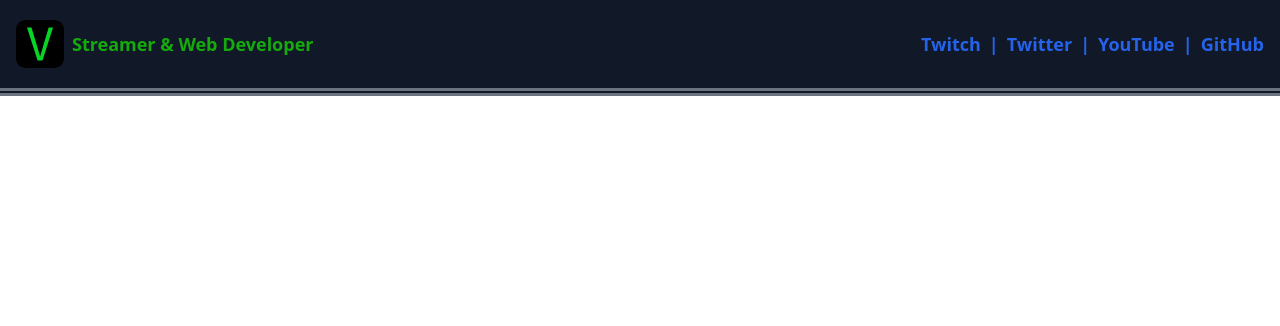
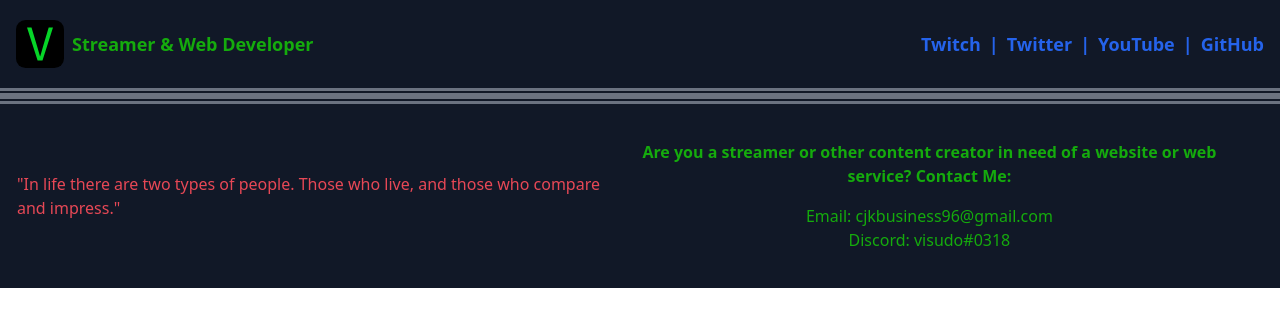
Before and after one commit to visudo20179C/portfolio, a Nuxt app: page / in a window 1280 px wide. Shown: the top 326 px of the page. Built offline with nearby package versions, Linux system fonts and the light colour scheme.

Commit message:
adds footer component

```diff
--- a/components/Footer.vue
+++ b/components/Footer.vue
@@ -0,0 +1,35 @@
+<template>
+	<div class="flex justify-between h-48 bg-gray-900 border-double border-t-8 border-gray-500">
+		<div class="mt-auto mb-auto ml-4 text-visudo-red border border-2 border-gray-900">
+			{{quoteCompute}}
+		</div>
+		<div class="mt-auto mb-auto mr-8 text-visudo-green text-center">
+			<div class="font-bold">Are you a streamer or other content creator in need of a website or web service? Contact Me:</div>
+			<ul class="mt-4">
+				<li>Email:  cjkbusiness96@gmail.com</li>
+				<li>Discord: visudo#0318 </li>
+			</ul>
+		</div>
+	</div>
+</template>
+
+<script>
+export default {
+	name: 'Footer',
+	data() {
+		return {
+			quoteOptions: [
+				'"When you are following a trail, you are not a trailblazer."',
+				'"Some people are so poor, all they have is money."',
+				'"A fool admires complexity. A genius admires simplicity."',
+				'"In life there are two types of people. Those who live, and those who compare and impress."'
+			],
+		}
+	},
+	computed: {
+		quoteCompute() {
+			return this.quoteOptions[Math.floor(Math.random()*this.quoteOptions.length)]
+		}
+	}
+}
+</script>
--- a/pages/index.vue
+++ b/pages/index.vue
@@ -1,5 +1,8 @@
 <template>
-	<Header/>
+	<div>
+		<Header/>
+		<Footer/>
+	</div>
 </template>
 
 <script>
```
